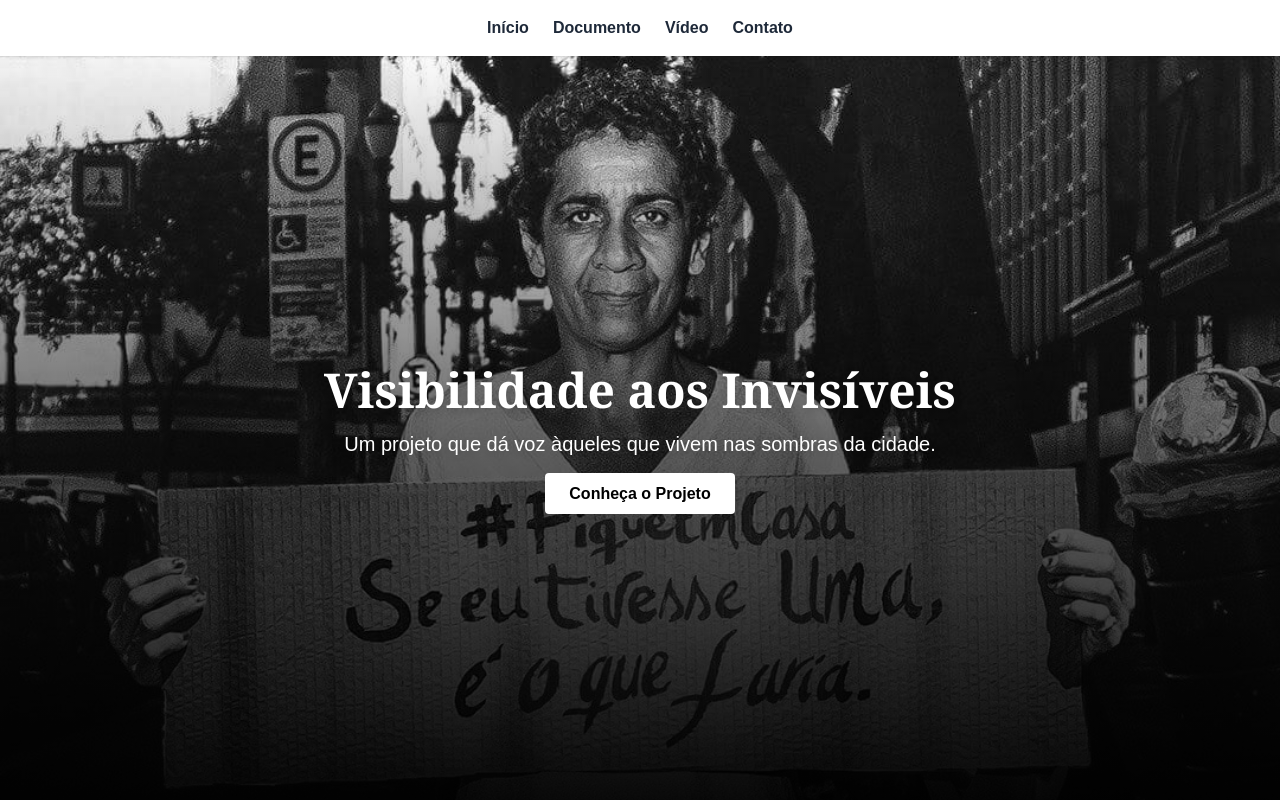
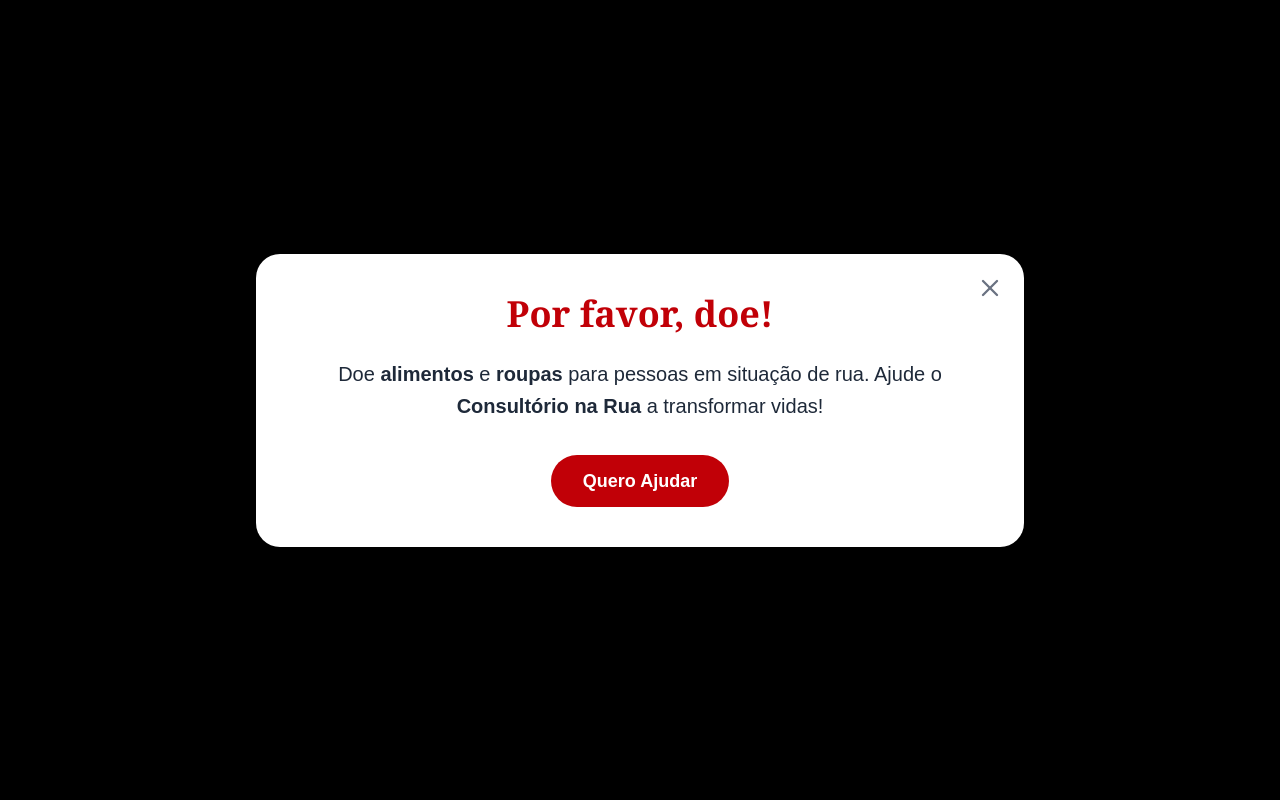
Before and after one commit to dielsoncordeirocordeiro-stack/projeto_integrador, a Next.js app: page / in a window 1280 px wide. Shown: the top 800 px of the page. Built offline with nearby package versions, Linux system fonts and the light colour scheme.

Commit message:
Atualiza código com modal e novo link de vídeo

```diff
--- a/pages/index.tsx
+++ b/pages/index.tsx
@@ -1,9 +1,21 @@
 "use client";
 
 import { useEffect, useState } from "react";
+import { Instagram, X } from "lucide-react";
+import Script from "next/script";
 
 export default function Home() {
   const [flip, setFlip] = useState(false);
+  const [showModal, setShowModal] = useState(false); // Começa escondido
+
+  // Aparecer após 40 segundos
+  useEffect(() => {
+    const timer = setTimeout(() => {
+      setShowModal(true);
+    }, 4000); // 40 segundos
+
+    return () => clearTimeout(timer);
+  }, []);
 
   useEffect(() => {
     const sections = document.querySelectorAll("section");
@@ -17,19 +29,80 @@
     }, options);
 
     sections.forEach((section) => {
-      section.classList.add("opacity-0", "translate-y-8", "transition-all", "duration-700");
+      section.classList.add(
+        "opacity-0",
+        "translate-y-8",
+        "transition-all",
+        "duration-700"
+      );
       observer.observe(section);
     });
   }, []);
 
   return (
     <>
-      {/* Importar fonte elegante Playfair Display */}
+      {/* Google Analytics */}
+      <Script
+        async
+        src="https://www.googletagmanager.com/gtag/js?id=G-KDRM9X7CLC"
+      />
+      <Script id="google-analytics">
+        {`
+          window.dataLayer = window.dataLayer || [];
+          function gtag(){dataLayer.push(arguments);}
+          gtag('js', new Date());
+          gtag('config', 'G-KDRM9X7CLC');
+        `}
+      </Script>
+
+      {/* Fonte Playfair Display */}
       <style>{`
         @import url('https://fonts.googleapis.com/css2?family=Playfair+Display:wght@600;800&display=swap');
       `}</style>
 
-      {/* Menu de Navegação */}
+      {/* Modal de Doação */}
+      {showModal && (
+        <div className="fixed inset-0 bg-black bg-opacity-80 flex items-center justify-center z-[9999] px-4 animate-fadeIn">
+          <div className="bg-white rounded-3xl shadow-2xl p-10 max-w-3xl w-full text-center relative scale-100 transition-transform duration-500">
+            <button
+              onClick={() => setShowModal(false)}
+              className="absolute top-5 right-5 text-gray-500 hover:text-gray-800"
+              aria-label="Fechar aviso de doação"
+            >
+              <X size={28} />
+            </button>
+            <h2 className="text-4xl font-extrabold text-red-700 mb-6 font-serif">
+              Por favor, doe!
+            </h2>
+            <p className="text-xl text-gray-800 mb-8 leading-relaxed">
+              Doe <strong>alimentos</strong> e <strong>roupas</strong> para pessoas em situação de rua.
+              Ajude o <strong>Consultório na Rua</strong> a transformar vidas!
+            </p>
+            <a
+              href="https://www.instagram.com/consultorionaruapiripiripiaui"
+              target="_blank"
+              rel="noopener noreferrer"
+              className="inline-block bg-red-700 hover:bg-red-800 text-white font-semibold text-lg px-8 py-3 rounded-full transition"
+            >
+              Quero Ajudar
+            </a>
+          </div>
+        </div>
+      )}
+
+      {/* Botão bolinha para reabrir modal */}
+      {!showModal && (
+        <button
+          onClick={() => setShowModal(true)}
+          aria-label="Abrir aviso de doação"
+          className="fixed bottom-6 right-6 bg-red-700 hover:bg-red-800 text-white rounded-full w-14 h-14 flex items-center justify-center shadow-lg transition-transform hover:scale-110 z-[9999]"
+          title="Doe alimentos e roupas"
+        >
+          <Instagram size={28} />
+        </button>
+      )}
+
+      {/* Cabeçalho */}
       <header className="fixed top-0 w-full bg-white shadow z-50">
         <nav className="flex justify-center space-x-6 p-4 text-gray-800 font-semibold">
           <a href="#introducao" className="hover:text-blue-600">Início</a>
@@ -40,14 +113,13 @@
       </header>
 
       <main className="scroll-smooth pt-5">
-        {/* Seção introdução com foto + degradê + texto */}
+        {/* Seção introdução */}
         <section
           id="introducao"
           className="relative h-screen bg-cover bg-center text-white flex items-center justify-center px-4"
           style={{ backgroundImage: "url('/img/foto.jpg')" }}
         >
           <div className="absolute inset-0 bg-gradient-to-b from-transparent via-black/60 to-black"></div>
-
           <div className="relative z-10 max-w-3xl text-center -translate-y-4">
             <h1 className="text-5xl font-bold mb-4 font-serif drop-shadow-lg">
               Visibilidade aos Invisíveis
@@ -64,7 +136,7 @@
           </div>
         </section>
 
-        {/* Seção Documento com Flip Card */}
+        {/* Seção Documento */}
         <section
           id="documento"
           className="min-h-screen bg-gradient-to-b from-black via-gray-900 to-gray-100 py-20 px-6 flex items-center justify-center"
@@ -74,11 +146,10 @@
             onClick={() => setFlip(!flip)}
           >
             <div
-              className={`relative w-full h-full transition-transform duration-700 ease-in-out transform-style-preserve-3d ${
-                flip ? "rotate-y-180" : ""
+              className={`relative w-full h-full transition-transform duration-700 ease-in-out transform-style-preserve-3d ${flip ? "rotate-y-180" : ""
                 }`}
             >
-              {/* Frente do cartão */}
+              {/* Frente */}
               <div className="absolute w-full h-full backface-hidden bg-white rounded-xl shadow-2xl flex flex-col items-center justify-center p-8">
                 <img
                   src="/img/foto2.webp"
@@ -89,9 +160,7 @@
                   <source src="mp3/chico.mp3" type="audio/mpeg" />
                   Seu navegador não suporta áudio.
                 </audio>
-                <h2
-                  className="text-3xl font-['Playfair_Display'] font-extrabold text-gray-900 mb-4 tracking-wide text-center"
-                >
+                <h2 className="text-3xl font-['Playfair_Display'] font-extrabold text-gray-900 mb-4 tracking-wide text-center">
                   O Documento
                 </h2>
                 <p className="text-gray-700 text-center text-base font-light mb-6 max-w-md leading-relaxed tracking-wide">
@@ -108,65 +177,55 @@
                 </a>
               </div>
 
-              {/* Verso do cartão */}
+              {/* Verso */}
               <div className="absolute w-full h-full backface-hidden rotate-y-180 bg-white rounded-xl shadow-2xl p-8 flex flex-col justify-center text-center">
-                <h3
-                  className="text-2xl font-['Playfair_Display'] font-bold text-gray-900 mb-4 tracking-wide"
-                >
+                <h3 className="text-2xl font-['Playfair_Display'] font-bold text-gray-900 mb-4 tracking-wide">
                   Resumo do Documento
                 </h3>
                 <p className="text-gray-700 text-lg font-light leading-relaxed tracking-wide px-6 max-w-2xl mx-auto">
-                  O documento reúne reflexões sociológicas sobre pessoas em situação de rua, com entrevistas,
-                  dados públicos e propostas reais de intervenção social baseadas em pesquisa de campo.
+                  O documento reúne reflexões sociológicas sobre pessoas em situação de rua, com entrevistas, dados públicos e propostas reais de intervenção social baseadas em pesquisa de campo.
                 </p>
               </div>
             </div>
 
             <style jsx>{`
-              .perspective {
-                perspective: 1500px;
+              .perspective { perspective: 1500px; }
+              .backface-hidden { backface-visibility: hidden; -webkit-backface-visibility: hidden; }
+              .rotate-y-180 { transform: rotateY(180deg); }
+              .transform-style-preserve-3d { transform-style: preserve-3d; }
+              @keyframes fadeIn {
+                from { opacity: 0; transform: scale(0.95); }
+                to { opacity: 1; transform: scale(1); }
               }
-              .backface-hidden {
-                backface-visibility: hidden;
-                -webkit-backface-visibility: hidden;
-              }
-              .rotate-y-180 {
-                transform: rotateY(180deg);
-              }
-              .transform-style-preserve-3d {
-                transform-style: preserve-3d;
-              }
+              .animate-fadeIn { animation: fadeIn 0.35s ease forwards; }
             `}</style>
           </div>
         </section>
 
-        {/* Seção Vídeo com degradê do claro para cinza escuro */}
+        {/* Seção Vídeo */}
         <section
           id="video"
           className="min-h-screen py-20 px-4 flex items-center justify-center"
-          style={{
-            background: "linear-gradient(to bottom, #f3f4f6, #4b5563)",
-          }}
+          style={{ background: "linear-gradient(to bottom, #f3f4f6, #4b5563)" }}
         >
           <div className="max-w-4xl w-full text-center text-gray-900">
-            <h2 className="text-4xl font-bold mb-6 font-serif">Vídeo no YouTube</h2>
+            <h2 className="text-4xl font-bold mb-6 font-serif">Vídeo</h2>
             <p className="text-lg mb-8">
               O vídeo documentário apresenta os bastidores do projeto, entrevistas com especialistas e cidadãos em situação de rua.
             </p>
             <div className="aspect-video w-full rounded overflow-hidden shadow-xl">
               <iframe
                 className="w-full h-full"
-  src="https://www.youtube.com/embed/MW9QsltAYIs"
-  title="YouTube Video"
-  allow="accelerometer; autoplay; clipboard-write; encrypted-media; gyroscope; picture-in-picture"
+                src="https://drive.google.com/file/d/1_3zIWzJhvfplBDfHb8g0V5i9pqc4ga7B/preview"
+                title="Vídeo Documentário"
+                allow="autoplay; clipboard-write; encrypted-media; gyroscope; picture-in-picture"
                 allowFullScreen
               ></iframe>
-
             </div>
           </div>
         </section>
 
-        {/* Seção Contato e Créditos com fundo escuro */}
+        {/* Seção Contato e Créditos */}
         <section
           id="contato"
           className="relative bg-gray-900 text-white py-20 px-4 text-center overflow-hidden"
@@ -176,12 +235,21 @@
             style={{ backgroundImage: "url('/fundo-creditos.jpg')" }}
           ></div>
 
-          <div className="relative z-10">
-            <h2 className="text-3xl font-bold mb-4 font-serif">Contato e Créditos</h2>
-            <p className="text-lg mb-4">
-              dissh_xz
+          <div className="relative z-10 space-y-6">
+            <h2 className="text-3xl font-bold mb-8 font-serif">Contato e Créditos</h2>
+            {[
+              { link: "https://www.instagram.com/consultorionaruapiripiripiaui", nome: "Consultório na Rua Piripiri" },
+              { link: "https://www.instagram.com/cleitoncjrf", nome: "Cleiton CJR (Entrevistador)" },
+              { link: "https://www.instagram.com/dissh_xz", nome: "dissh_xz (Direção/Produção)" },
+            ].map((item, i) => (
+              <p key={i} className="flex items-center justify-center gap-2 text-lg group">
+                <Instagram className="text-pink-500 group-hover:scale-125 group-hover:rotate-6 transition-transform duration-300" size={22} />
+                <a href={item.link} target="_blank" rel="noopener noreferrer" className="text-blue-400 hover:underline">
+                  {item.nome}
+                </a>
               </p>
-            <p className="text-sm text-gray-400">"© Dielson Cordeiro. Todos os direitos reservados.</p>
+            ))}
+            <p className="text-sm text-gray-400">© Dielson Cordeiro. Todos os direitos reservados.</p>
           </div>
         </section>
       </main>
```
Also changed, not shown: package.json (+6 -5 lines), 1 other file (tests, documents, lock files or other folders). Lines whose indentation alone changed are shown as unchanged.
